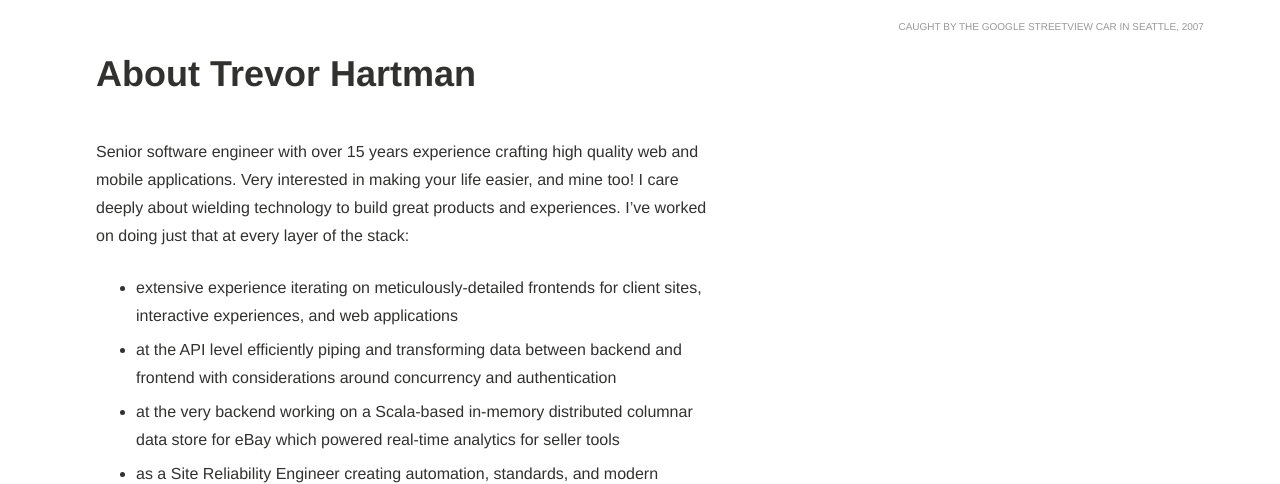
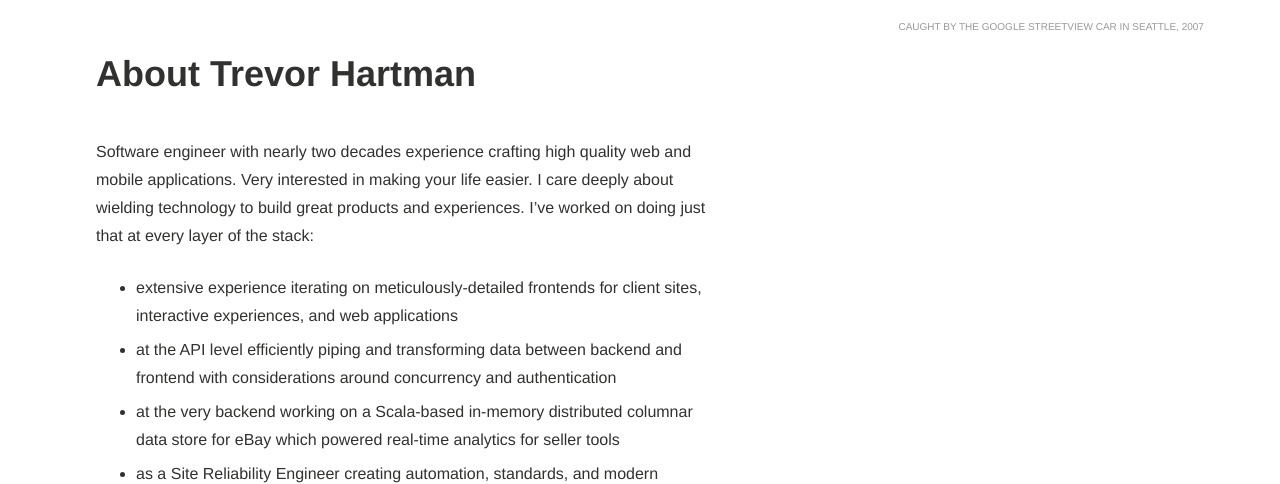
Before and after one commit to devth/devth.github.com, a Jekyll site: the page built from about.md, in a window 1280 px wide and 900 px high, cut to the strip 416-900 px from the top of the window. Built offline with Jekyll 4.4.1, drawn with Linux system fonts in a browser that asks for light colours.

Commit message:
Apply brevity

```diff
--- a/about.md
+++ b/about.md
@@ -4,10 +4,10 @@ title: About Trevor Hartman
 streetview: true
 ---
 
-Senior software engineer with over 15 years experience crafting high quality web
-and mobile applications. Very interested in making your life easier, and mine
-too! I care deeply about wielding technology to build great products and
-experiences. I've worked on doing just that at every layer of the stack:
+Software engineer with nearly two decades experience crafting high quality web
+and mobile applications. Very interested in making your life easier. I care
+deeply about wielding technology to build great products and experiences. I've
+worked on doing just that at every layer of the stack:
 
 - extensive experience iterating on meticulously-detailed frontends for client
   sites, interactive experiences, and web applications
```
